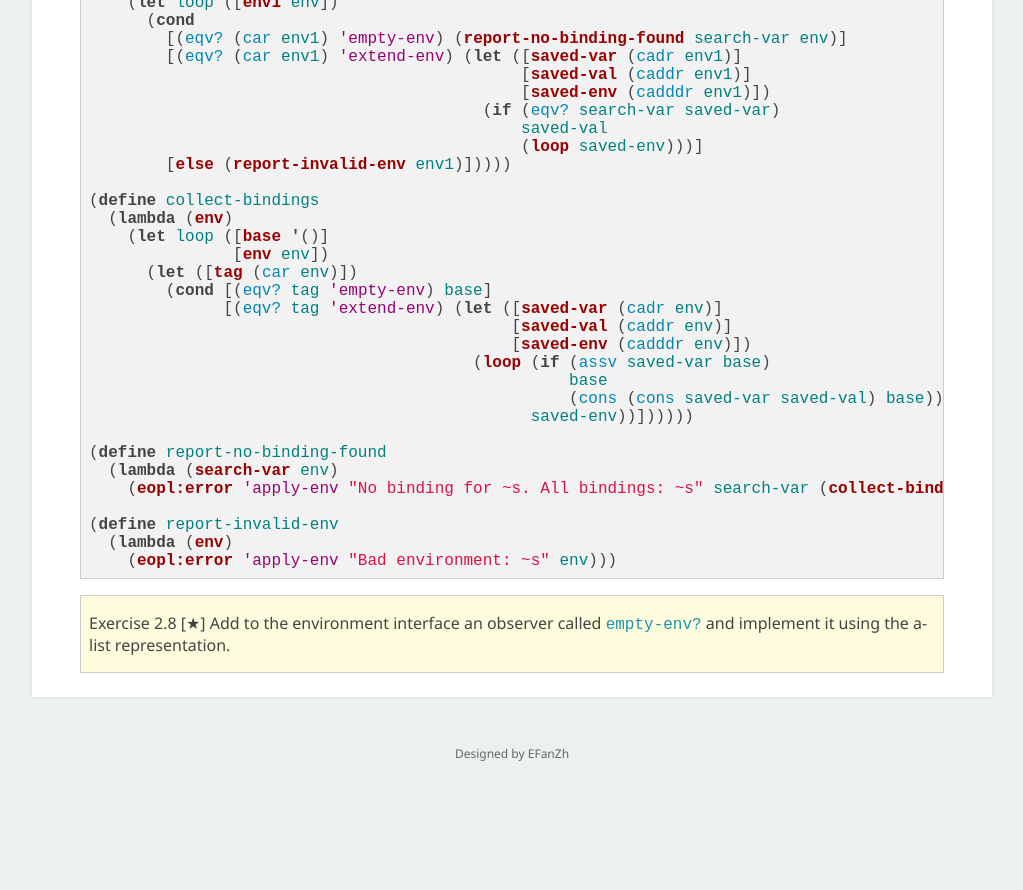
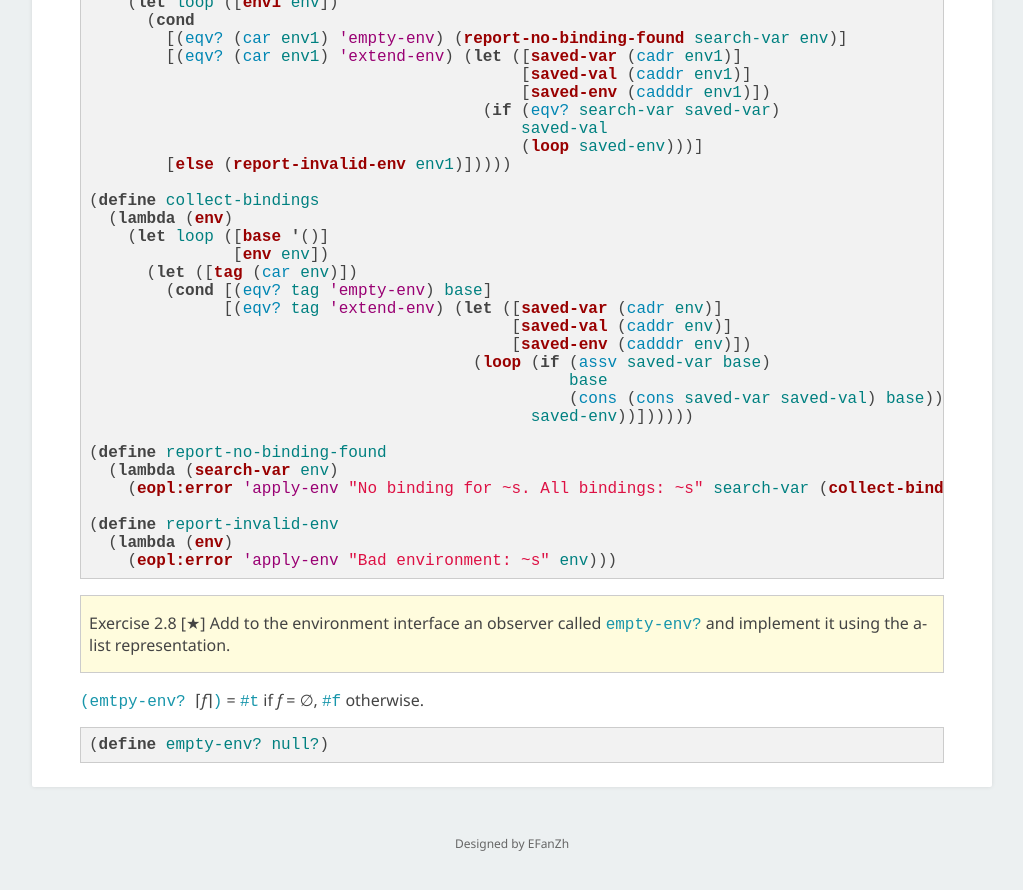
Before and after one commit to EFanZh/efanzh.github.io, a Jekyll site: the page built from _posts/2017-08-06-essentials-of-programming-languages-exercises.md, in a window 1280 px wide and 900 px high, scrolled down 21267 px. Shown: the top 890 px of the window, without its empty margins (128-1151 px from the left). Built offline with Jekyll 4.4.1, drawn with Linux system fonts in a browser that asks for light colours; formulas are drawn with MathJax 3; before the commit the page ends 22077 px from its top, so only the background shows below that.

Commit message:
Add EOPL exercise 2.8

````diff
--- a/_posts/2017-08-06-essentials-of-programming-languages-exercises.md
+++ b/_posts/2017-08-06-essentials-of-programming-languages-exercises.md
@@ -1117,3 +1117,9 @@ Observers: `top` and `empty-stack?`.
 
 > Exercise 2.8 [★] Add to the environment interface an observer called `empty-env?` and implement it using the
 > a-list representation.
+
+`(emtpy-env? `⌈*f*⌉`)` = `#t` if *f* = ∅, `#f` otherwise.
+
+```scheme
+(define empty-env? null?)
+```
````
